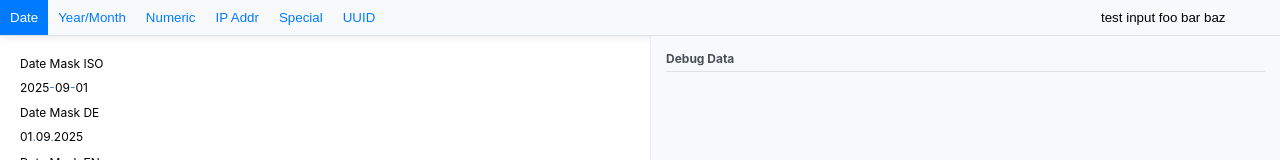
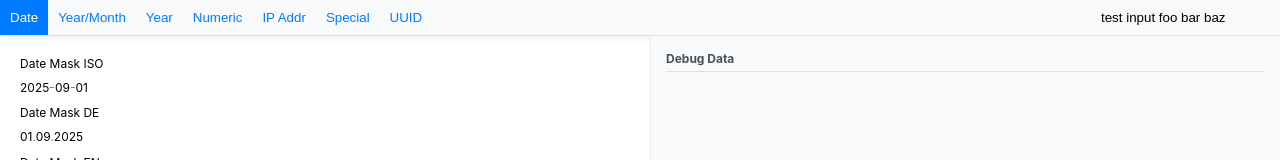
Before and after one commit to qwesda/mask-input, a Vue app: page / in a window 1280 px wide. Shown: the top 160 px of the page. Built offline with nearby package versions, Linux system fonts and the light colour scheme.

Commit message:
add year mask

```diff
--- a/src/App.vue
+++ b/src/App.vue
@@ -8,6 +8,10 @@
 
     <PlaygroundSection v-else-if="activeSection === 'year-month'">
       <YearMonthPlayground />
+    </PlaygroundSection>
+
+    <PlaygroundSection v-else-if="activeSection === 'year'">
+      <YearPlayground />
     </PlaygroundSection>
 
     <PlaygroundSection v-else-if="activeSection === 'numeric'">
@@ -37,12 +41,13 @@
 
   import DatePlayground from '@/components/playground-sections/DatePlayground.vue';
   import YearMonthPlayground from '@/components/playground-sections/YearMonthPlayground.vue';
+  import YearPlayground from '@/components/playground-sections/YearPlayground.vue';
   import NumericPlayground from '@/components/playground-sections/NumericPlayground.vue';
   import IpAddressesPlayground from '@/components/playground-sections/IpAddressesPlayground.vue';
   import SpecialPlayground from '@/components/playground-sections/SpecialPlayground.vue';
   import UuidPlayground from '@/components/playground-sections/UuidPlayground.vue';
 
-  const activeSection: Ref<'date' | 'year-month' | 'numeric' | 'ip-addresses' | 'special' | 'uuid'> = ref('date' as const);
+  const activeSection: Ref<'date' | 'year-month' | 'year' | 'numeric' | 'ip-addresses' | 'special' | 'uuid'> = ref('date' as const);
 
   bindToLocalStorage(activeSection, 'playground/activeSection');
 </script>
--- a/src/components/app/PlaygroundMenu.vue
+++ b/src/components/app/PlaygroundMenu.vue
@@ -3,6 +3,7 @@
     <div class="menu-buttons">
       <button @click="$emit('update:modelValue', 'date')" :class="{ active: modelValue === 'date' }">Date</button>
       <button @click="$emit('update:modelValue', 'year-month')" :class="{ active: modelValue === 'year-month' }">Year/Month</button>
+      <button @click="$emit('update:modelValue', 'year')" :class="{ active: modelValue === 'year' }">Year</button>
       <button @click="$emit('update:modelValue', 'numeric')" :class="{ active: modelValue === 'numeric' }">Numeric</button>
       <button @click="$emit('update:modelValue', 'ip-addresses')" :class="{ active: modelValue === 'ip-addresses' }">IP Addr</button>
       <button @click="$emit('update:modelValue', 'special')" :class="{ active: modelValue === 'special' }">Special</button>
--- /dev/null
+++ b/src/components/playground-sections/YearPlayground.vue
@@ -0,0 +1,41 @@
+<template>
+  <div class="playground-masks">
+    <label>Year Mask (default range: 1900-2100)</label>
+    <MaskedText :mask="yearMaskDefault" v-model="yearValue1" @update:debug-info="updateDebugInfo" />
+
+    <label>Year Mask (range: 2020-2030)</label>
+    <MaskedText :mask="yearMaskLimited" v-model="yearValue2" @update:debug-info="updateDebugInfo" />
+
+    <label>Year Mask (range: 1980-2025)</label>
+    <MaskedText :mask="yearMaskCustom" v-model="yearValue3" @update:debug-info="updateDebugInfo" />
+
+    <label>Year Mask (empty, current year: {{ currentYear }})</label>
+    <MaskedText :mask="yearMaskEmpty" v-model="yearValue4" @update:debug-info="updateDebugInfo" />
+  </div>
+</template>
+
+<script lang="ts" setup>
+  import { ref, inject, type Ref } from 'vue';
+  import { type MaskDerivedState, MaskedText, type MaskState } from '@/lib/masked-text';
+  import { YearMask } from '@/lib/masked-text/masks';
+
+  const currentYear = new Date().getFullYear();
+
+  const yearValue1 = ref({ year: '2025' } as Record<string, string>);
+  const yearValue2 = ref({ year: '2024' } as Record<string, string>);
+  const yearValue3 = ref({ year: '99' } as Record<string, string>); // test 2-digit normalization
+  const yearValue4 = ref({ year: '' } as Record<string, string>);
+
+  const yearMaskDefault = YearMask();
+  const yearMaskLimited = YearMask(2020, 2030);
+  const yearMaskCustom = YearMask(1980, 2025);
+  const yearMaskEmpty = YearMask();
+
+  const parentSectionActiveMaskComponentMaskState = inject<Ref<MaskState | undefined>>('activeMaskComponentMaskState')!;
+  const parentSectionActiveMaskComponentMaskDerivedState = inject<Ref<MaskDerivedState | undefined>>('activeMaskComponentMaskDerivedState')!;
+
+  const updateDebugInfo = (state: MaskState, lastDerivedState: MaskDerivedState) => {
+    parentSectionActiveMaskComponentMaskState.value = state;
+    parentSectionActiveMaskComponentMaskDerivedState.value = lastDerivedState;
+  };
+</script>
--- a/src/lib/masked-text/masks/index.ts
+++ b/src/lib/masked-text/masks/index.ts
@@ -4,6 +4,7 @@ import { IPv6AddressMask } from './ipv6Address';
 import { StringsMask } from './strings';
 import { DateMask } from './date';
 import { YearMonthMask } from './yearMonth';
+import { YearMask } from './year';
 import { UuidMask } from './uuid';
 
-export { NumericMask, type NumericMaskProps, IPv4AddressMask, IPv6AddressMask, DateMask, YearMonthMask, StringsMask, UuidMask };
+export { NumericMask, type NumericMaskProps, IPv4AddressMask, IPv6AddressMask, DateMask, YearMonthMask, YearMask, StringsMask, UuidMask };
--- /dev/null
+++ b/src/lib/masked-text/masks/year.ts
@@ -0,0 +1,202 @@
+import type { MaskCharacter, MaskDefinition, MaskSectionDefinition } from '../base/types';
+import { MaskSectionInput, validationFnFromRegexString } from '../base/index';
+import { splitStringIntoGraphemes } from '../base/helper';
+
+const yearEncodeValidatedValue = (values: Record<string, string[]>): string | undefined => {
+  const year = (values['year'] ?? []).join('');
+
+  if (!year) {
+    return undefined;
+  }
+
+  return `${year}-01-01`;
+};
+
+const yearMaskFn = (sectionValue: string[]): MaskCharacter[] => {
+  const ret: MaskCharacter[] = [];
+
+  if (sectionValue.length === 0) {
+    return [
+      { char: 'Y', type: 'mask' as const },
+      { char: 'Y', type: 'mask' as const },
+      { char: 'Y', type: 'mask' as const },
+      { char: 'Y', type: 'mask' as const },
+    ];
+  }
+
+  for (let i = 0; i < Math.max(4 - sectionValue.length, 0); i++) {
+    ret.push({ char: '0', type: 'mask' as const });
+  }
+
+  for (const char of sectionValue) {
+    ret.push({ char, type: 'value' as const });
+  }
+
+  return ret;
+};
+
+const yearSemanticValidationFn = (minYearString: string, maxYearString: string) => {
+  const minYear = parseInt(minYearString, 10);
+  const maxYear = parseInt(maxYearString, 10);
+
+  return (values: Record<string, string[]>): [boolean, string] => {
+    const yearStr = (values['year'] ?? []).join('');
+
+    if (!yearStr) {
+      return [true, ''];
+    }
+
+    const year = parseInt(yearStr, 10);
+
+    if (isNaN(year)) {
+      return [false, 'invalid year'];
+    }
+
+    if (year > maxYear) {
+      return [false, `year larger than max ${maxYearString}`];
+    }
+
+    if (year < minYear) {
+      return [false, `year smaller than min ${minYearString}`];
+    }
+
+    return [true, ''];
+  };
+};
+
+const yearSpinUpFn = (minYearString: string, maxYearString: string) => {
+  const minYear = parseInt(minYearString, 10);
+  const maxYear = parseInt(maxYearString, 10);
+
+  return (
+    values: Record<string, string[]>,
+    sectionSlug: string,
+    metaPressed: boolean,
+    shiftPressed: boolean,
+    altPressed: boolean,
+  ): Record<string, string[]> => {
+    const newValues = { ...values } as Record<string, string[]>;
+
+    const todaysDate = new Date();
+    const todaysDateYearStr = todaysDate.getUTCFullYear().toString();
+
+    if (altPressed) {
+      const currentValue = parseInt(newValues[sectionSlug].join('') || '0', 10);
+      const spinAmount = shiftPressed ? 10 : 1;
+      let newValue = currentValue;
+
+      if (sectionSlug === 'year') {
+        if (newValues[sectionSlug].length === 0) {
+          newValues[sectionSlug] = splitStringIntoGraphemes(todaysDateYearStr);
+        } else {
+          newValue = Math.max(Math.min(currentValue + spinAmount, maxYear), minYear);
+          newValues[sectionSlug] = splitStringIntoGraphemes(newValue.toString());
+        }
+      }
+    } else {
+      const allSectionsEmpty = Object.values(newValues).every((section) => section.length === 0);
+
+      if (allSectionsEmpty) {
+        newValues['year'] = splitStringIntoGraphemes(todaysDateYearStr);
+      } else {
+        const yearStr = newValues['year'].length > 0 ? newValues['year'].join('') : todaysDateYearStr;
+        const year = parseInt(yearStr, 10);
+        const spinAmount = shiftPressed ? 10 : 1;
+        const newYear = Math.max(Math.min(year + spinAmount, maxYear), minYear);
+
+        newValues['year'] = splitStringIntoGraphemes(newYear.toString());
+      }
+    }
+
+    return newValues;
+  };
+};
+
+const yearSpinDownFn = (minYearString: string, maxYearString: string) => {
+  const minYear = parseInt(minYearString, 10);
+  const maxYear = parseInt(maxYearString, 10);
+
+  return (
+    values: Record<string, string[]>,
+    sectionSlug: string,
+    metaPressed: boolean,
+    shiftPressed: boolean,
+    altPressed: boolean,
+  ): Record<string, string[]> => {
+    const newValues = { ...values } as Record<string, string[]>;
+
+    const todaysDate = new Date();
+    const todaysDateYearStr = todaysDate.getUTCFullYear().toString();
+
+    if (altPressed) {
+      const currentValue = parseInt(newValues[sectionSlug].join('') || '0', 10);
+      const spinAmount = shiftPressed ? 10 : 1;
+      let newValue = currentValue;
+
+      if (sectionSlug === 'year') {
+        if (newValues[sectionSlug].length === 0) {
+          newValues[sectionSlug] = splitStringIntoGraphemes(todaysDateYearStr);
+        } else {
+          newValue = Math.min(Math.max(currentValue - spinAmount, minYear), maxYear);
+          newValues[sectionSlug] = splitStringIntoGraphemes(newValue.toString());
+        }
+      }
+    } else {
+      const allSectionsEmpty = Object.values(newValues).every((section) => section.length === 0);
+
+      if (allSectionsEmpty) {
+        newValues['year'] = splitStringIntoGraphemes(todaysDateYearStr);
+      } else {
+        const yearStr = newValues['year'].length > 0 ? newValues['year'].join('') : todaysDateYearStr;
+        const year = parseInt(yearStr, 10);
+        const spinAmount = shiftPressed ? 10 : 1;
+        const newYear = Math.min(Math.max(year - spinAmount, minYear), maxYear);
+
+        newValues['year'] = splitStringIntoGraphemes(newYear.toString());
+      }
+    }
+
+    return newValues;
+  };
+};
+
+const yearValueNormalizationFn = (values: Record<string, string[]>): Record<string, string[]> => {
+  const normalizedValues = { ...values };
+
+  if (values.year && values.year.length <= 2) {
+    const yearValue = parseInt(values.year.join(''));
+
+    if (!isNaN(yearValue)) {
+      const century = yearValue < 90 ? 2000 : 1900;
+
+      normalizedValues.year = (century + yearValue).toString().split('');
+    }
+  }
+
+  return normalizedValues;
+};
+
+export const YearMask = (minYear?: number, maxYear?: number): MaskDefinition => {
+  const minYearString = (minYear ?? 1900).toString();
+  const maxYearString = (maxYear ?? 2100).toString();
+
+  const sectionYear = MaskSectionInput('year', {
+    maskingFn: yearMaskFn,
+    alignment: 'right',
+    syntacticValidationFn: validationFnFromRegexString(`^[0-9]{0,4}$`),
+    inputCharacterFilterFn: validationFnFromRegexString(`^[0-9]$`),
+    maxLength: 4,
+    spinUpFn: yearSpinUpFn(minYearString, maxYearString),
+    spinDownFn: yearSpinDownFn(minYearString, maxYearString),
+  });
+
+  const semanticValidationFn = yearSemanticValidationFn(minYearString, maxYearString);
+  const sections: MaskSectionDefinition[] = [sectionYear];
+
+  return {
+    encodeValidatedValue: yearEncodeValidatedValue,
+    semanticValidationFn,
+    valueNormalizationFn: yearValueNormalizationFn,
+    sections,
+  };
+};
```
Also changed, not shown: 1 other file (tests, documents, lock files or other folders).
